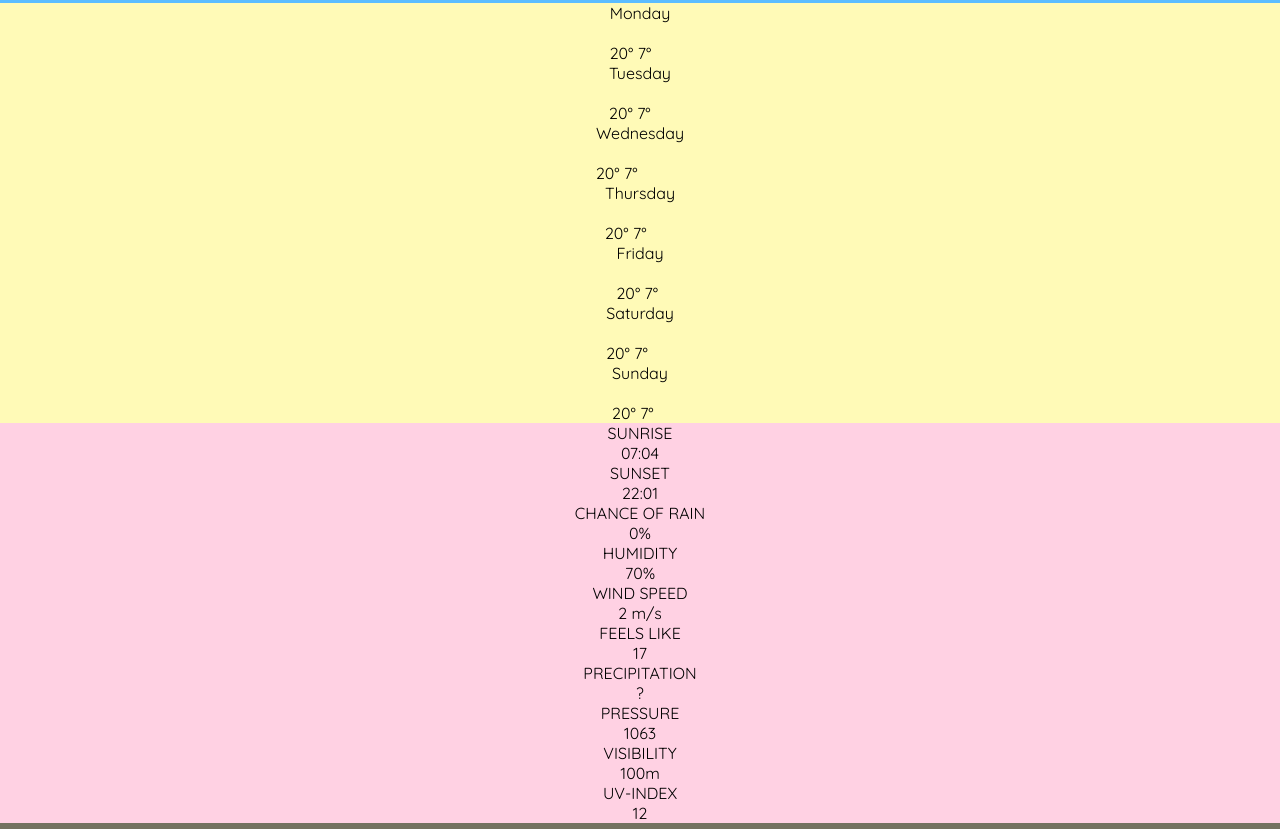
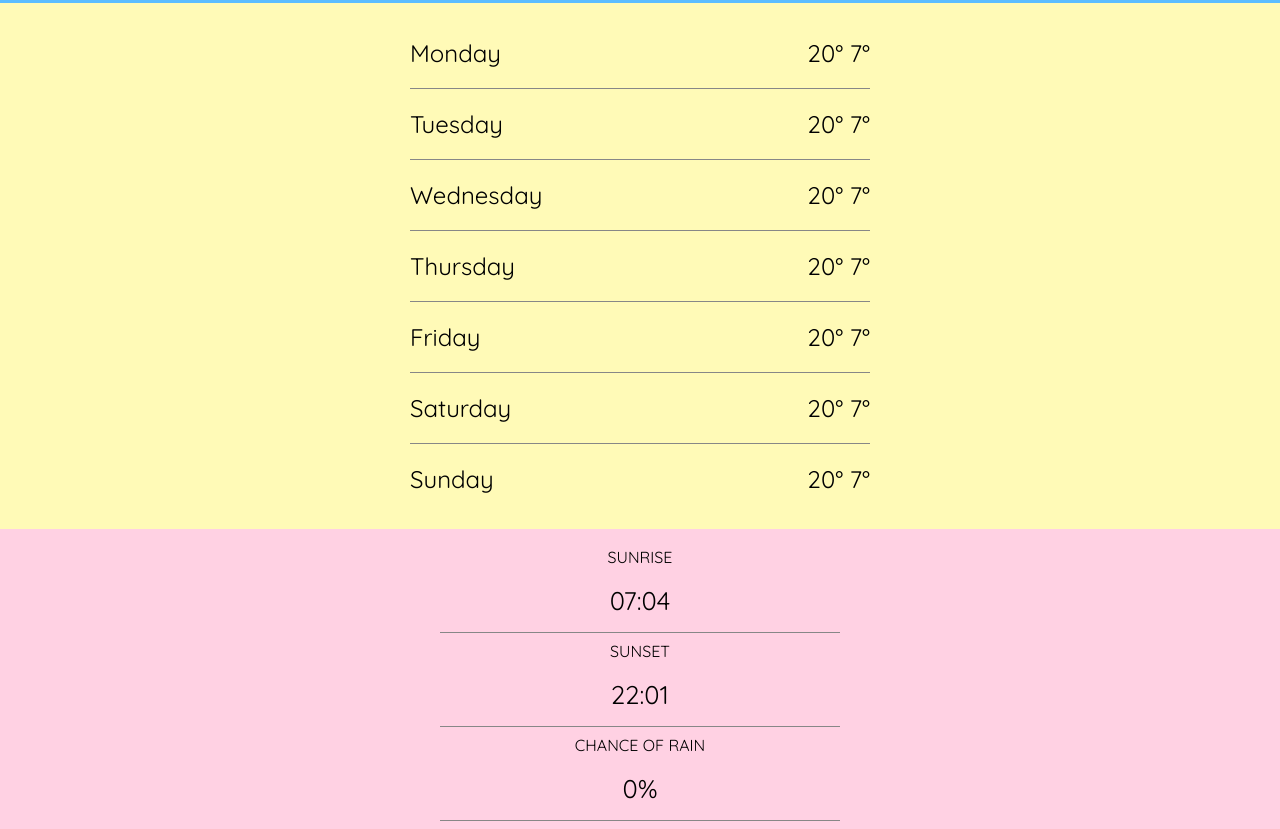
Before and after one commit to sashaij/weather_app, a website built with webpack: page src/template.html in a window 1280 px wide. Shown: the part 411-1240 px from the top of the page. Built offline with nearby package versions, Linux system fonts and the light colour scheme; files whose address does not match are found by name.

Commit message:
Complete essential styling/positioning of main info and additional info sections

```diff
--- a/src/styles/main.scss
+++ b/src/styles/main.scss
@@ -5,6 +5,7 @@
     --main-elements: #5bbcff;
     --secondary-one: #ffd1e3;
     --secondary-two: #7ea1ff;
+    --border: #878787;
 }
 
 
@@ -14,6 +15,29 @@ body {
     background-color: rgb(116, 113, 96);
     margin: 0;
     min-width: 460px;
+}
+
+.add-info-el {
+    display: flex;
+    align-items: center;
+    justify-content: center;
+    font-size: 1.6rem;
+    height: 65px;
+    border-bottom: 1px solid var(--border);
+    min-width: 400px;
+}
+
+.add-info-header {
+    padding-top: 8px;
+}
+
+#additional-info {
+    background-color: var(--secondary-one);
+    display: flex;
+    flex-direction: column;
+    align-items: center;
+    justify-content: space-between;
+    padding: 10px 0;
 }
 
 #city-name {
@@ -59,6 +83,10 @@ body {
     font-size: 4rem;
 }
 
+#day-seven {
+    border: none;
+}
+
 #weather-condition {
     font-size: 2rem;
 }
@@ -86,15 +114,14 @@ body {
 
 #forecast {
     background-color: var(--main-background);
+    padding: 15px 0;
 }
 
 #essential-info {
     background-color: var(--main-elements);
 }
 
-#additional-info {
-    background-color: var(--secondary-one);
-}
+
 
 #header {
     display: flex;
@@ -120,3 +147,18 @@ body {
     width: 95vw;
     height: 40px;
 }
+
+#uv-index {
+    border: none;
+}
+
+.week-day {
+    font-size: 1.5rem;
+    display: flex;
+    flex-direction: row;
+    align-items: center;
+    justify-content: space-between;
+    height: 70px;
+    min-width: 460px;
+    border-bottom: 1px solid var(--border);
+}
```
